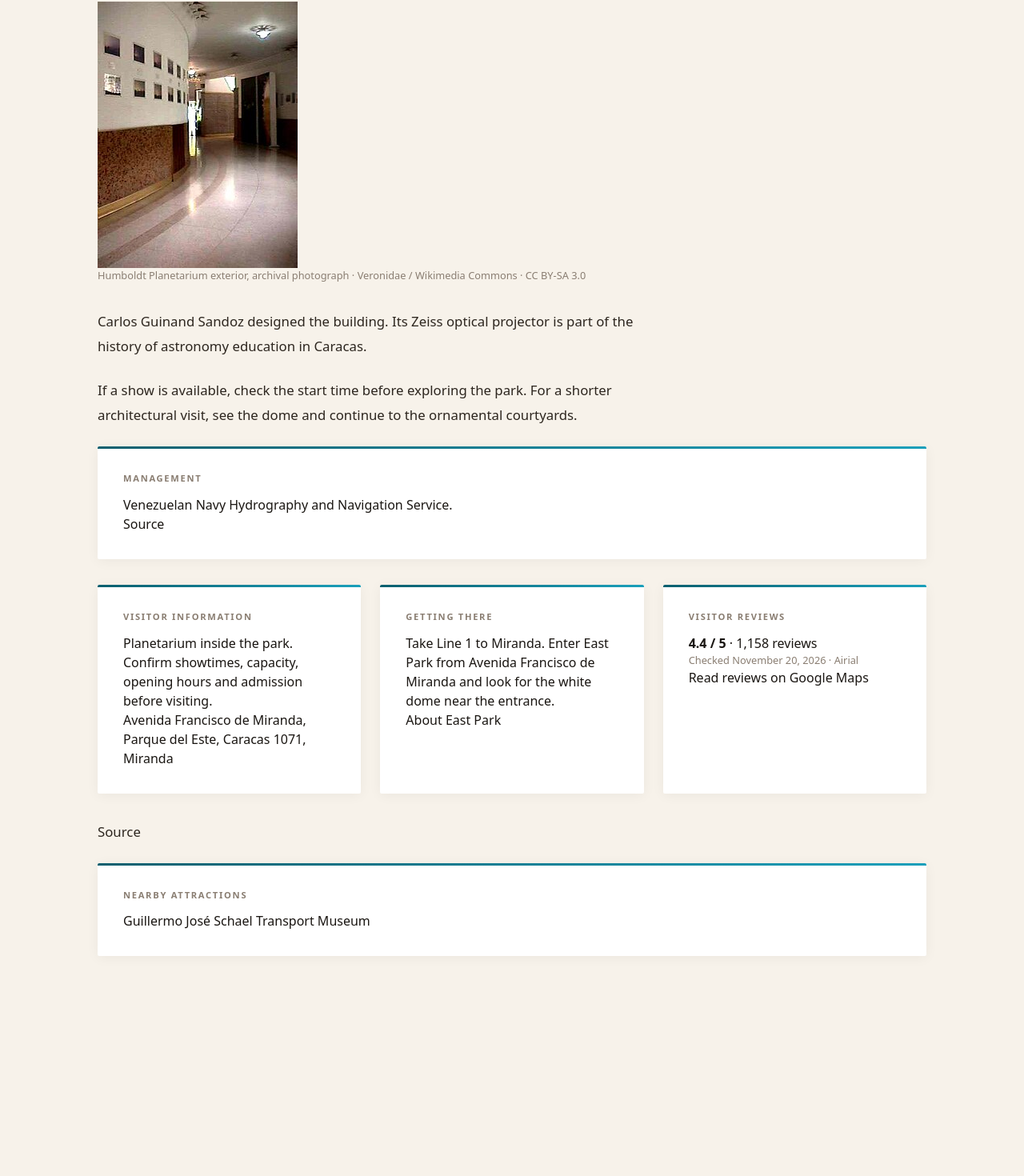
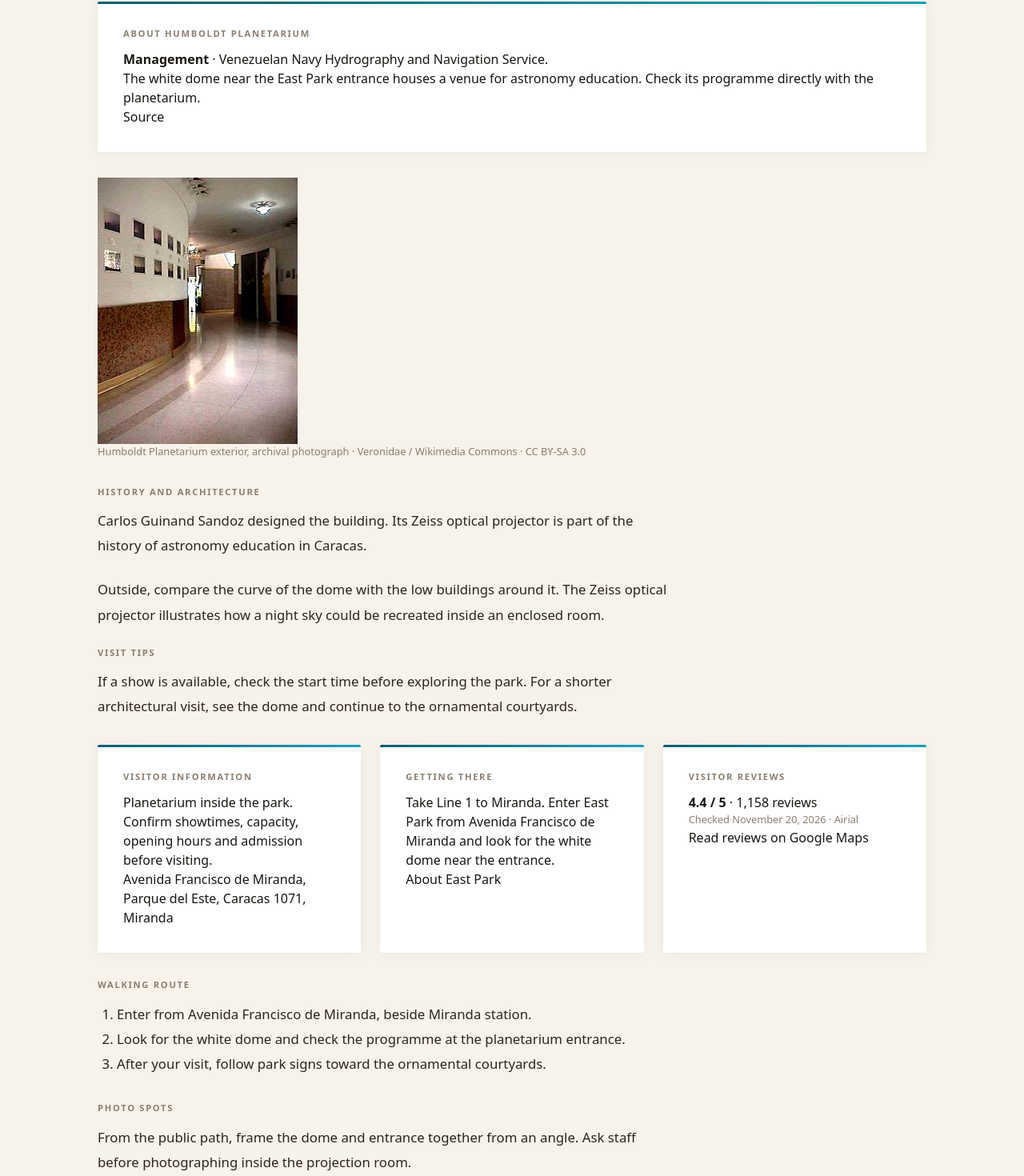
Before and after one commit to n20186005-hash/parquedelesteguia, a Next.js app: page /en/nearby/planetario-humboldt in a window 1280 px wide. Shown: the part 413-1883 px from the top of the page at 80% size. Before the commit the page ends 1704 px from the top, so only its background shows below. Built offline with nearby package versions, Linux system fonts and the light colour scheme.

Commit message:
Expand East Park attraction guides with localized visitor details

```diff
--- a/src/app/[lang]/nearby/[place]/page.tsx
+++ b/src/app/[lang]/nearby/[place]/page.tsx
@@ -4,6 +4,8 @@ import Link from "next/link";
 import { notFound } from "next/navigation";
 import { guideLanguages, type GuideLanguage } from "@/i18n/visit-guides";
 import { nearbyCopy, nearbyLabels, nearbyPlaces, nearbyTopics } from "@/i18n/nearby";
+
+import { nearbyDetailLabels, nearbyDetails } from "@/i18n/nearby-details";
 
 type Place = (typeof nearbyTopics)[number];
 type Props = { params: Promise<{ lang: string; place: string }> };
@@ -42,6 +44,8 @@ export default async function NearbyPlace({ params }: Props) {
   const labels = nearbyLabels[lang];
   const copy = nearbyCopy[lang][place];
   const data = nearbyPlaces[place];
+  const extra = nearbyDetails[lang][place];
+  const detailLabels = nearbyDetailLabels[lang];
   const languageNames = { es: "Español", en: "English", zh: "中文" };
   return (
     <main className="section">
@@ -60,16 +64,24 @@ export default async function NearbyPlace({ params }: Props) {
           <p className="about-text">{copy.description}</p>
           <a className="maps-link" href={data.map}>{data.address}</a>
         </header>
+        <section className="info-card">
+          <h2 className="info-card-title">{detailLabels.about}{lang === "zh" ? "" : " "}{copy.title}</h2>
+          <p><strong>{labels.management}</strong> · {copy.manager}</p>
+          <p>{extra.about}</p>
+          <a href={"operatorSource" in data ? data.operatorSource : data.source}>{labels.source}</a>
+        </section>
         <figure style={{ marginBlock: "2rem" }}>
           <Image src={data.photo} alt={copy.photo} width={data.width} height={data.height} unoptimized style={{ maxWidth: "100%", width: "auto", height: "auto", maxHeight: "28rem" }} />
           <figcaption className="info-card-note">{copy.photo} · <a href={data.credit}>Veronidae / Wikimedia Commons</a> · <a href="https://creativecommons.org/licenses/by-sa/3.0/">CC BY-SA 3.0</a></figcaption>
         </figure>
-        <p className="about-text">{copy.history}</p>
-        <p className="about-text">{copy.plan}</p>
-        <section className="info-card">
-          <h2 className="info-card-title">{labels.management}</h2>
-          <p>{copy.manager}</p>
-          {"operatorSource" in data && <a href={data.operatorSource}>{labels.source}</a>}
+        <section>
+          <h2 className="info-card-title">{detailLabels.history}</h2>
+          <p className="about-text">{copy.history}</p>
+          <p className="about-text">{extra.observe}</p>
+        </section>
+        <section>
+          <h2 className="info-card-title">{detailLabels.visit}</h2>
+          <p className="about-text">{copy.plan}</p>
         </section>
         <div className="info-grid" style={{ marginBlock: "2rem" }}>
           <section className="info-card">
@@ -89,6 +101,23 @@ export default async function NearbyPlace({ params }: Props) {
             <a href={data.map}>{labels.view}</a>
           </section>
         </div>
+        <section style={{ marginBlock: "2rem" }}>
+          <h2 className="info-card-title">{detailLabels.walk}</h2>
+          <ol className="about-text" style={{ listStyle: "decimal", paddingInlineStart: "1.5rem" }}>
+            {extra.walk.map((step) => <li key={step}>{step}</li>)}
+          </ol>
+        </section>
+        <section style={{ marginBlock: "2rem" }}>
+          <h2 className="info-card-title">{detailLabels.photo}</h2>
+          <p className="about-text">{extra.photo}</p>
+        </section>
+        <section style={{ marginBlock: "2rem" }}>
+          <h2 className="info-card-title">{detailLabels.faq}</h2>
+          <details className="info-card">
+            <summary>{extra.faq[0]}</summary>
+            <p>{extra.faq[1]}</p>
+          </details>
+        </section>
         <p className="about-text"><a href={data.source}>{labels.source}</a></p>
       </article>
       <aside className="info-card">
--- /dev/null
+++ b/src/i18n/nearby-details.ts
@@ -0,0 +1,56 @@
+export const nearbyDetailLabels = {
+  es: { about: "Acerca de", history: "Historia y arquitectura", visit: "Consejos de visita", walk: "Recorrido a pie", photo: "Dónde hacer fotos", faq: "Preguntas frecuentes" },
+  en: { about: "About", history: "History and architecture", visit: "Visit tips", walk: "Walking route", photo: "Photo spots", faq: "Frequently asked questions" },
+  zh: { about: "關於", history: "歷史與建築", visit: "遊覽建議", walk: "步行路線", photo: "拍照位置", faq: "常見問題" },
+};
+
+export const nearbyDetails = {
+  es: {
+    "planetario-humboldt": {
+      about: "La cúpula blanca, visible cerca de la entrada del Parque del Este, alberga un espacio dedicado a la enseñanza de la astronomía. La programación se consulta con el planetario.",
+      observe: "Desde el exterior, compara la cúpula con los edificios bajos que la rodean. La proyección óptica Zeiss permite explicar cómo se representaba el cielo desde una sala cerrada.",
+      walk: ["Entra desde la avenida Francisco de Miranda, junto a la estación Miranda.", "Identifica la cúpula blanca y consulta la programación en el acceso al planetario.", "Después de la visita, sigue las señales hacia los patios ornamentales."],
+      photo: "Desde el sendero público toma una vista oblicua que incluya la cúpula y el acceso. Para fotos dentro de la sala, consulta al personal antes de sacar la cámara.",
+      faq: ["¿El horario del parque incluye las funciones?", "Consulta por separado el horario de las funciones, el cupo y las condiciones de entrada al planetario."],
+    },
+    "museo-del-transporte": {
+      about: "La fundación custodia las colecciones del museo, inaugurado en 1970 para conservar piezas de la historia del transporte venezolano.",
+      observe: "Compara el tamaño de las ruedas, la altura del asiento y la carrocería de un carruaje y un automóvil temprano. Si el hangar está accesible, fíjate en cómo cambia la escala de la exhibición al pasar a las aeronaves.",
+      walk: ["Desde la estación Miranda, sigue la avenida Francisco de Miranda hacia Santa Cecilia.", "Entra por el acceso del museo y pregunta qué colecciones se pueden recorrer.", "Si están abiertas, comienza en la cochera y continúa hacia los vehículos ferroviarios y el hangar."],
+      photo: "Si se permite fotografiar, busca una vista de tres cuartos para mostrar el perfil y el frontal del vehículo. En las locomotoras, un detalle de las ruedas o las placas ayuda a documentar la pieza.",
+      faq: ["¿Puedo entrar al museo desde el parque?", "Para organizar tu visita, usa el acceso propio del museo en Santa Cecilia y comprueba qué exposiciones abren ese día."],
+    },
+  },
+  en: {
+    "planetario-humboldt": {
+      about: "The white dome near the East Park entrance houses a venue for astronomy education. Check its programme directly with the planetarium.",
+      observe: "Outside, compare the curve of the dome with the low buildings around it. The Zeiss optical projector illustrates how a night sky could be recreated inside an enclosed room.",
+      walk: ["Enter from Avenida Francisco de Miranda, beside Miranda station.", "Look for the white dome and check the programme at the planetarium entrance.", "After your visit, follow park signs toward the ornamental courtyards."],
+      photo: "From the public path, frame the dome and entrance together from an angle. Ask staff before photographing inside the projection room.",
+      faq: ["Do park hours include planetarium shows?", "Check showtimes, capacity and admission with the planetarium separately."],
+    },
+    "museo-del-transporte": {
+      about: "The foundation looks after the collections of the museum, which opened in 1970 to preserve objects from Venezuela’s transport history.",
+      observe: "Compare wheel sizes, seating heights and bodywork on carriages and early cars. If the hangar is open, notice how the scale of the exhibition changes around the aircraft.",
+      walk: ["From Miranda station, follow Avenida Francisco de Miranda toward Santa Cecilia.", "Use the museum entrance and ask which collections are open.", "If available, start with the carriage hall and continue to the railway collection and hangar."],
+      photo: "Where photography is permitted, use a three-quarter view to capture the side and front of a vehicle. For locomotives, photograph details such as the wheels or identification plates.",
+      faq: ["Can I enter the museum from East Park?", "Plan to use the museum’s own entrance in Santa Cecilia and check which exhibitions will be open."],
+    },
+  },
+  zh: {
+    "planetario-humboldt": {
+      about: "入口附近的白色圓頂是公園的天文教育場館，場次可向天文館查詢。",
+      observe: "可從步道比較圓頂曲線與周邊低矮建築。蔡司光學投影機則呈現了早期如何在室內重現星空。",
+      walk: ["從米蘭達地鐵站旁的弗朗西斯科・德・米蘭達大道入口進園。", "辨認白色圓頂，在天文館入口查詢當日場次。", "參觀後沿園內指標前往景觀庭院。"],
+      photo: "從公共步道斜向拍攝，讓圓頂和入口同時入鏡。進入放映室後，先向館方確認攝影規定。",
+      faq: ["公園開放時間也適用於天文館嗎？", "天文館的放映時間、名額和入場方式應向館方另外確認。"],
+    },
+    "museo-del-transporte": {
+      about: "基金會保管博物館藏品。博物館於 1970 年開館，保存了見證委內瑞拉交通史的車輛與器物。",
+      observe: "先比較馬車和早期汽車的車輪大小、座椅高度與車身結構。若機庫開放，可觀察飛機展區和車廂展區在展示尺度上的差異。",
+      walk: ["從米蘭達站沿弗朗西斯科・德・米蘭達大道往聖塞西莉亞方向。", "從博物館入口進入，詢問當天開放的展區。", "若展區開放，從馬車展廳開始，再前往鐵路展區與機庫。"],
+      photo: "允許拍攝時，可從車頭斜側取景，同時呈現側面及正面。拍攝機車時，可加拍輪組或銘牌。",
+      faq: ["能從東方公園直接進博物館嗎？", "請以聖塞西莉亞的博物館專用入口安排路線，並確認當天開放展區。"],
+    },
+  },
+};
```
